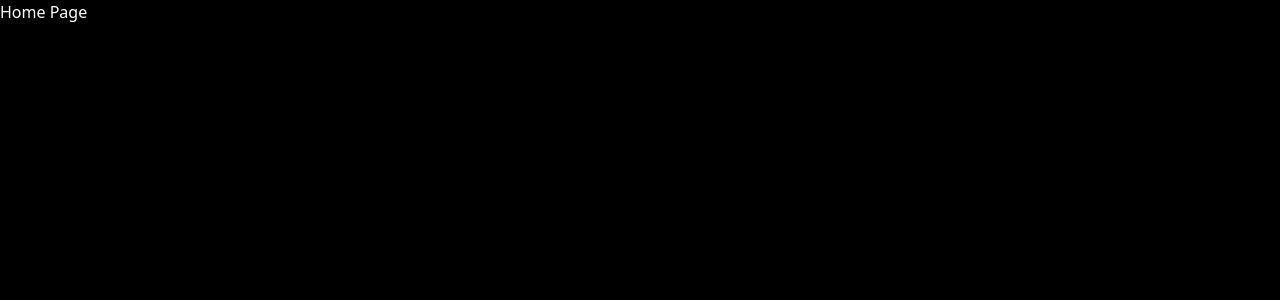
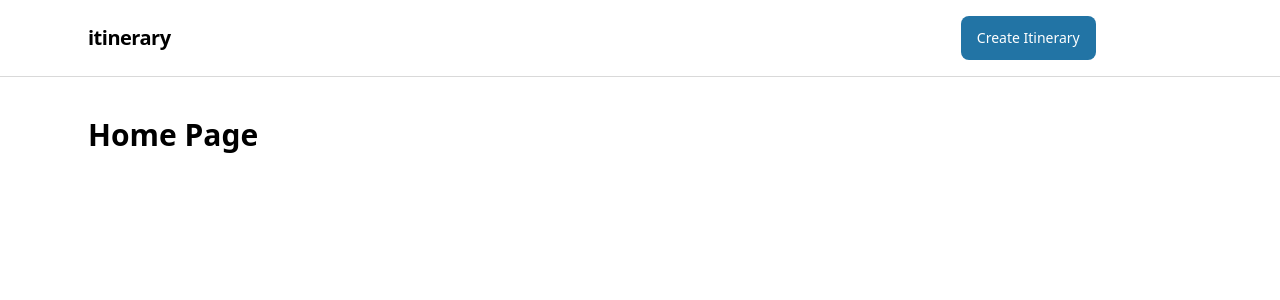
Before and after one commit to ywcharles/itinerary, a Next.js app: page / in a window 1280 px wide. Shown: the top 300 px of the page. Built offline with nearby package versions, Linux system fonts and the light colour scheme.

Commit message:
added a navabr component

```diff
--- /dev/null
+++ b/app/components/Navbar.tsx
@@ -0,0 +1,53 @@
+"use client";
+
+import Link from "next/link";
+import { usePathname } from "next/navigation";
+
+const links = [
+  { href: "/", label: "Create Itinerary" },
+  { href: "/itinerary", label: "Itinerary" },
+];
+
+export default function Navbar() {
+  const pathname = usePathname();
+
+  return (
+    <header className="border-b border-black/15 bg-white
+    ">
+      <nav
+        aria-label="Main navigation"
+        className="mx-auto flex max-w-6xl flex-wrap items-center justify-between gap-4 px-6 py-4"
+      >
+        <Link
+          href="/"
+          className="rounded text-xl font-bold tracking-tight focus-visible:outline-2 focus-visible:outline-offset-4 focus-visible:outline-secondary"
+        >
+          <span className="text-secondary"></span>itinerary
+        </Link>
+        <ul className="flex flex-wrap items-center gap-2">
+          {links.map(({ href, label }) => {
+            const isActive =
+              pathname === href ||
+              (href !== "/" && pathname.startsWith(`${href}/`));
+
+            return (
+              <li key={href}>
+                <Link
+                  href={href}
+                  aria-current={isActive ? "page" : undefined}
+                  className={`inline-flex min-h-11 items-center rounded-lg px-4 py-2 text-sm font-medium transition-colors focus-visible:outline-2 focus-visible:outline-offset-4 focus-visible:outline-secondary ${
+                    isActive
+                      ? "bg-primary text-white"
+                      : "text-white/75 hover:bg-white/10 hover:text-white"
+                  }`}
+                >
+                  {label}
+                </Link>
+              </li>
+            );
+          })}
+        </ul>
+      </nav>
+    </header>
+  );
+}
--- a/app/globals.css
+++ b/app/globals.css
@@ -9,6 +9,6 @@
 }
 
 body {
-  background: #000000;
-  color: #FFFFFF;
+  background: #FFFFFF;
+  color: #000000;
 }
--- a/app/page.tsx
+++ b/app/page.tsx
@@ -1,8 +1,12 @@
-import Image from "next/image";
+import Navbar from "@/app/components/Navbar";
 
 export default function Home() {
   return (
-
-    <div>Home Page</div>
+    <>
+      <Navbar />
+      <main className="mx-auto w-full max-w-6xl px-6 py-10">
+        <h1 className="text-3xl font-bold">Home Page</h1>
+      </main>
+    </>
   );
 }
```
